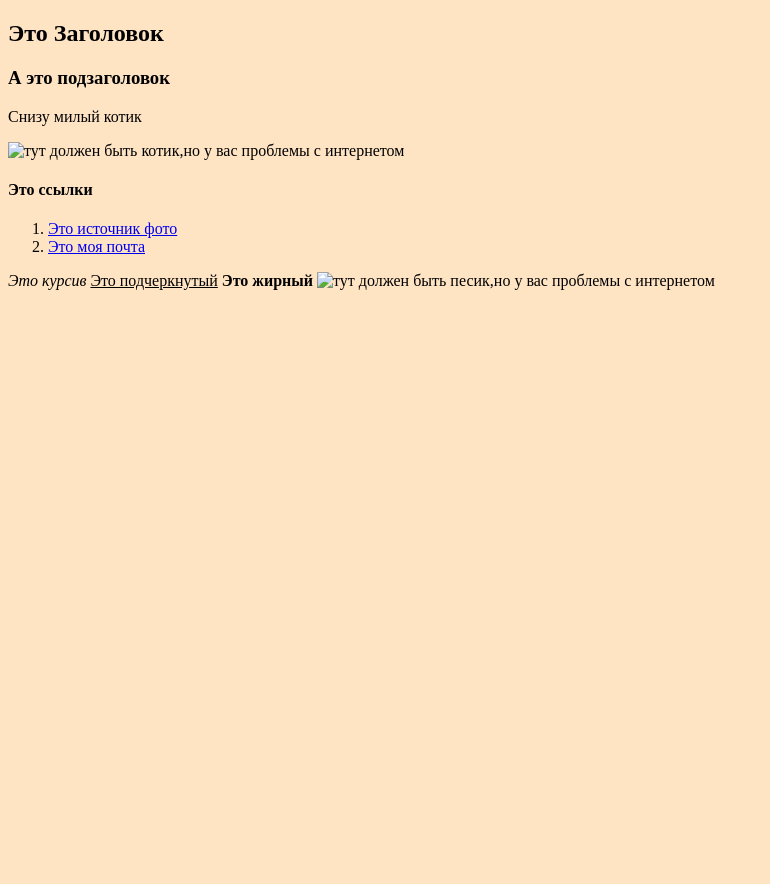
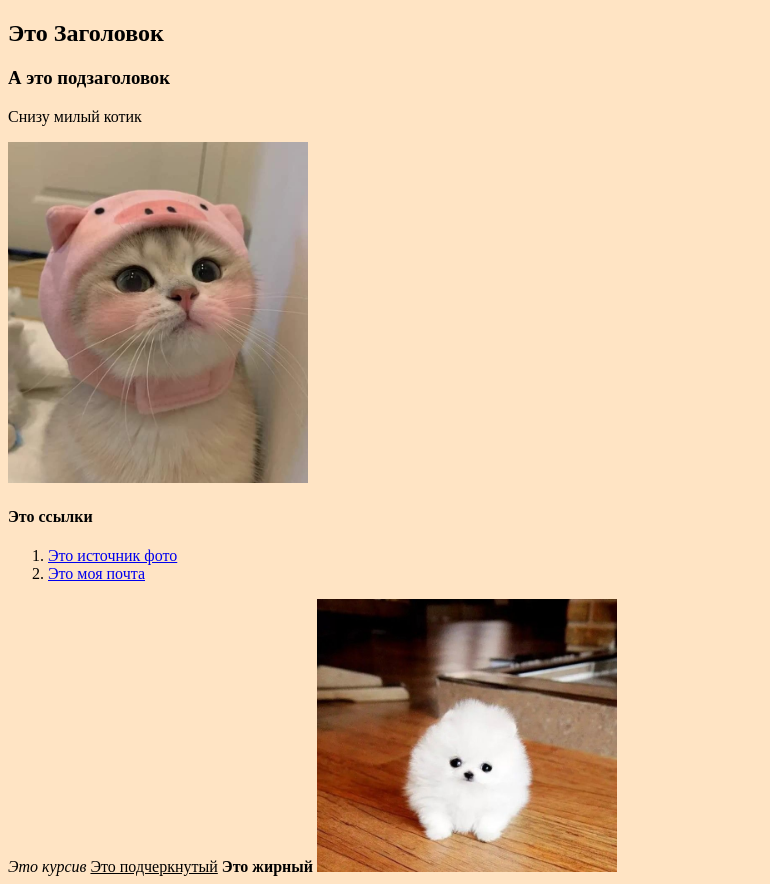
Before and after one commit to denfirstpro/html-site, a plain HTML site: page index.html in a window 1280 px wide. Shown: the whole page, without its empty margins (0-770 px from the left). Before the commit the page ends 800 px from the top, so only its background shows below. Drawn offline with Linux system fonts and the light colour scheme.

Commit message:
Update index.html

```diff
--- a/index.html
+++ b/index.html
@@ -7,7 +7,7 @@
     <h2 style="font: bold;">Это Заголовок</h2>
     <h3>А это подзаголовок</h3>
     <p>Снизу милый котик</p>
-    <img src="./Downloads/c8cc24bba37a25c009647b8875aae0e3.jpg" alt="тут должен быть котик,но у вас проблемы с интернетом" width="300px">
+    <img src="c8cc24bba37a25c009647b8875aae0e3.jpg" alt="тут должен быть котик,но у вас проблемы с интернетом" width="300px">
     <h4>Это ссылки</h4>
     <ol>
         <li><a href="https://www.istockphoto.com/ru/%D1%84%D0%BE%D1%82%D0%BE%D0%B3%D1%80%D0%B0%D1%84%D0%B8%D0%B8/dog-and-cat">Это источник фото</a></li>
@@ -17,5 +17,5 @@
 <i>Это курсив</i>
 <u>Это подчеркнутый</u>
 <b>Это жирный</b>
-<img src="./Downloads/1cd2d598d9583839252289595592937a.jpg" alt="тут должен быть песик,но у вас проблемы с интернетом" width="300px">
+<img src="1cd2d598d9583839252289595592937a.jpg" alt="тут должен быть песик,но у вас проблемы с интернетом" width="300px">
 </html>
```
